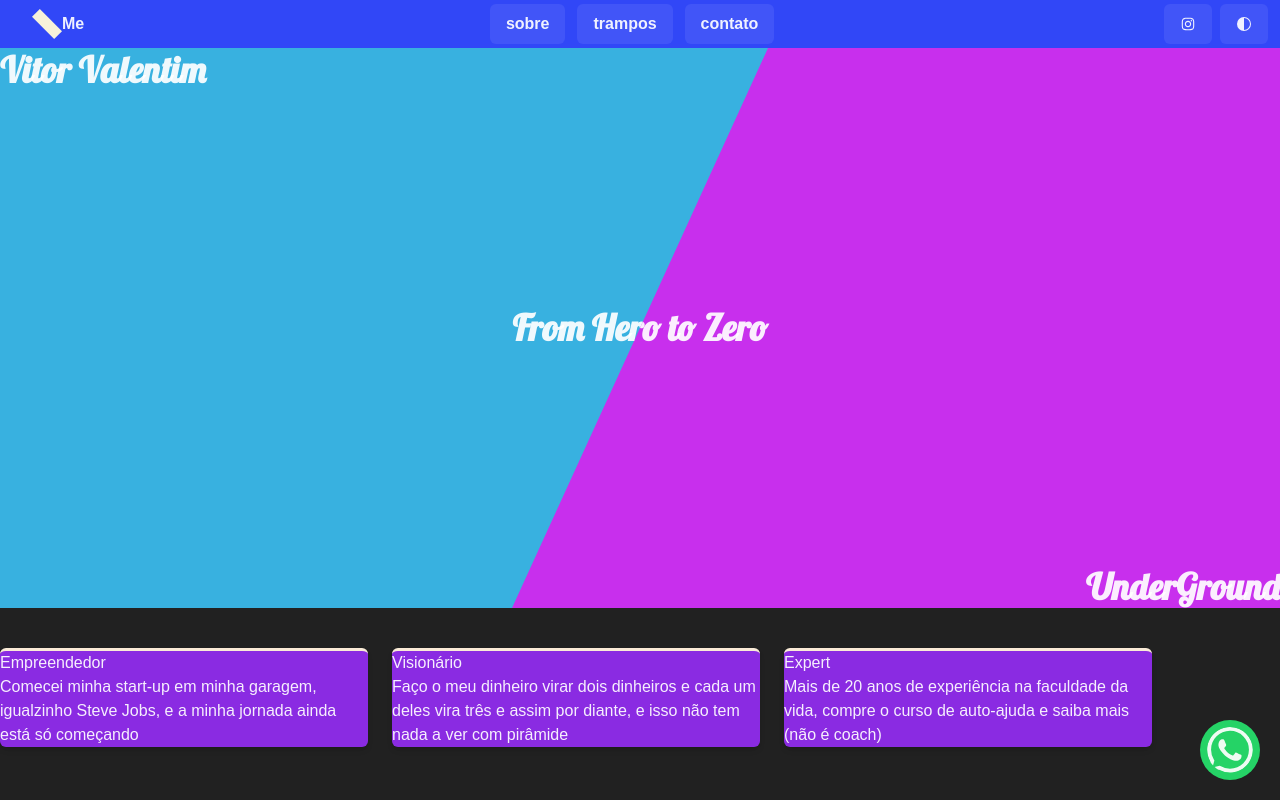
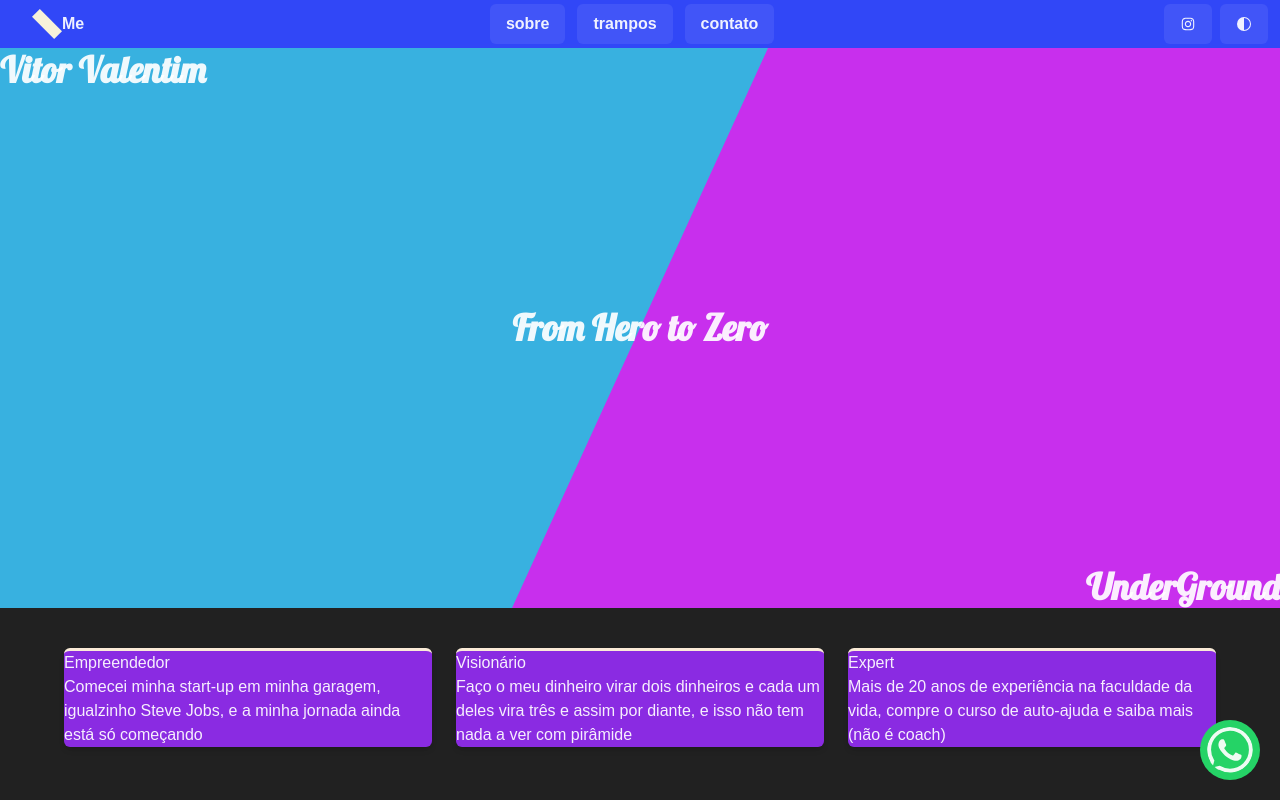
Before and after one commit to sarassaura/underground, a Next.js app: page / in a window 1280 px wide. Shown: the top 800 px of the page. Built offline with nearby package versions, Linux system fonts and the light colour scheme; a web font is replaced by a local one.

Commit message:
page animation

```diff
--- a/components/layout.tsx
+++ b/components/layout.tsx
@@ -1,3 +1,4 @@
+import { AnimatePresence } from 'framer-motion'
 import Head from 'next/head'
 import React from 'react'
 import Footer from './footer'
@@ -17,7 +18,7 @@ function Layout({ children }: LayoutProps) {
       </Head>
       <main className="flex min-h-fit flex-col items-center grow shrink-0 basis-auto">
         <MenuComponent />
-        {children}
+        <AnimatePresence>{children}</AnimatePresence>
         <Whatsapp />
       </main>
       <Footer />
--- /dev/null
+++ b/helpers/variants.ts
@@ -0,0 +1,24 @@
+import { Variants } from 'framer-motion'
+
+const variants: Variants = {
+  hidden: {
+    opacity: 0,
+    x: 0,
+    y: -40,
+    transition: { duration: 0.4, type: 'easeOut' },
+  },
+  enter: {
+    opacity: 1,
+    x: 0,
+    y: 0,
+    transition: { duration: 0.4, type: 'easeOut' },
+  },
+  exit: {
+    opacity: 0,
+    x: -0,
+    y: 40,
+    transition: { duration: 0.4, type: 'easeOut' },
+  },
+}
+
+export default variants
--- a/pages/index.tsx
+++ b/pages/index.tsx
@@ -2,15 +2,27 @@ import Facts from '../components/facts'
 import Features from '../components/features'
 import Hero from '../components/hero'
 import Testimonials from '../components/testimonials'
+import variants from '../helpers/variants'
+import MotionFlex from '../utils/flex'
 
 function Home() {
   return (
-    <>
+    <MotionFlex
+      justify="center"
+      align="center"
+      direction="column"
+      width="100%"
+      minH="fit-content"
+      initial="hidden"
+      animate="enter"
+      exit="exit"
+      variants={variants}
+    >
       <Hero />
       <Features />
       <Facts />
-      <Testimonials/>
-    </>
+      <Testimonials />
+    </MotionFlex>
   )
 }
 
--- /dev/null
+++ b/utils/flex.ts
@@ -0,0 +1,6 @@
+import { Flex, FlexProps } from '@chakra-ui/react'
+import { motion } from 'framer-motion'
+
+const MotionFlex = motion<FlexProps>(Flex)
+
+export default MotionFlex
```
Also changed, not shown: pages/contato.tsx (+8 -2 lines), pages/trampos.tsx (+9 -3 lines).
